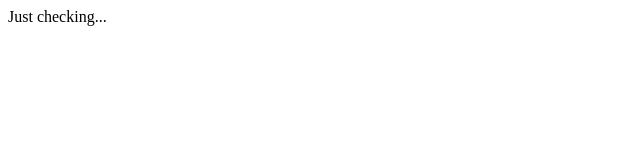
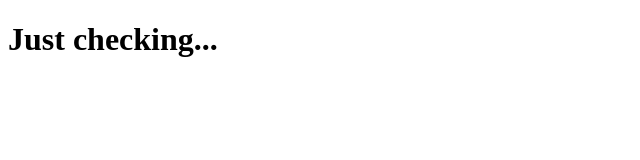
Before and after one commit to g-anka/Curious, a plain HTML site: page index.html in a window 1280 px wide. Shown: the whole page, without its empty margins (0-640 px from the left). Drawn offline with Linux system fonts and the light colour scheme.

Commit message:
Update index.html
index.html corrected

```diff
--- a/index.html
+++ b/index.html
@@ -7,6 +7,6 @@
     <title>Document</title>
 </head>
 <body>
-    Just checking...
+    <h1>Just checking...</h1>
 </body>
 </html>
```
